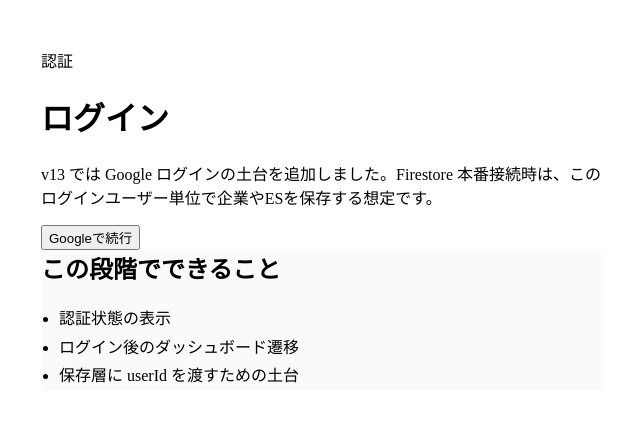
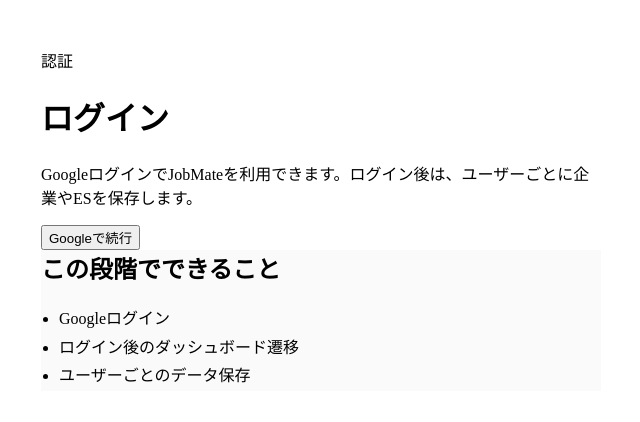
Before and after one commit to haru0001111/jobmate0001111, a Next.js app: page /login in a window 1280 px wide. Shown: the top 422 px of the page, without its empty margins (319-959 px from the left). Built offline with nearby package versions, Linux system fonts and the light colour scheme; no server answers.

Commit message:
fix login page

```diff
--- a/app/login/page.tsx
+++ b/app/login/page.tsx
@@ -6,7 +6,7 @@
 
 export default function LoginPage() {
   const router = useRouter();
-  const { user, loading, signInWithGoogle } = useAuth();
+  const { user, loading, login } = useAuth();
   const [busy, setBusy] = useState(false);
   const [error, setError] = useState<string | null>(null);
 
@@ -19,8 +19,9 @@
   async function handleGoogleLogin() {
     setBusy(true);
     setError(null);
+
     try {
-      await signInWithGoogle();
+      await login();
       router.replace('/dashboard');
     } catch (e) {
       setError(e instanceof Error ? e.message : 'Googleログインに失敗しました。');
@@ -34,19 +35,28 @@
       <div className="card" style={{ maxWidth: 560, margin: '48px auto' }}>
         <span className="badge">認証</span>
         <h1>ログイン</h1>
-        <p>v13 では Google ログインの土台を追加しました。Firestore 本番接続時は、このログインユーザー単位で企業やESを保存する想定です。</p>
+        <p>
+          GoogleログインでJobMateを利用できます。ログイン後は、ユーザーごとに企業やESを保存します。
+        </p>
+
         <div className="grid" style={{ gap: 16 }}>
-          <button className="btn" onClick={() => void handleGoogleLogin()} disabled={busy || loading}>
+          <button
+            className="btn"
+            onClick={() => void handleGoogleLogin()}
+            disabled={busy || loading}
+          >
             {busy ? 'ログイン中…' : 'Googleで続行'}
           </button>
+
           <div className="card" style={{ background: '#fafafa' }}>
             <h2 style={{ marginTop: 0 }}>この段階でできること</h2>
             <ul style={{ margin: 0, paddingLeft: 18, lineHeight: 1.8 }}>
-              <li>認証状態の表示</li>
+              <li>Googleログイン</li>
               <li>ログイン後のダッシュボード遷移</li>
-              <li>保存層に userId を渡すための土台</li>
+              <li>ユーザーごとのデータ保存</li>
             </ul>
           </div>
+
           {error ? <p style={{ color: '#b91c1c', margin: 0 }}>{error}</p> : null}
         </div>
       </div>
```
